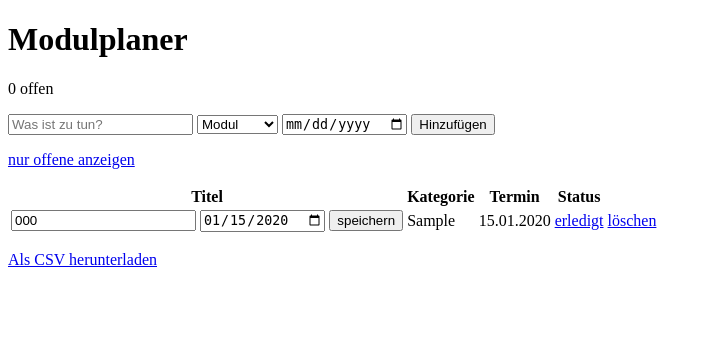
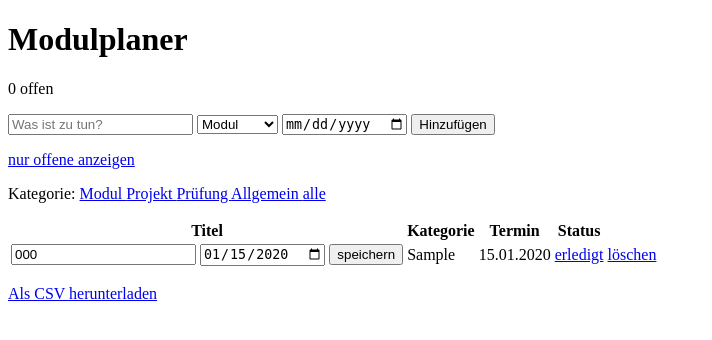
Before and after one commit to TimoMuenger/LB-324, a Flask app: page / in a window 1280 px wide. Shown: the top 340 px of the page, without its empty margins (0-712 px from the left). Run offline with Flask 3, Linux system fonts and the light colour scheme; tables that the repository leaves empty hold one stand-in row (values such as "Sample post").

Commit message:
Aufgaben koennen nach Kategorie gefiltert werden, closes #8

```diff
--- a/main.py
+++ b/main.py
@@ -18,11 +18,21 @@ with app.app_context():
 @app.route("/")
 def index():
     nur_offene = request.args.get("nur_offene") == "1"
+    kategorie = request.args.get("kategorie")
+
+    if kategorie:
+        eintraege = helper.get_nach_kategorie(kategorie)
+    elif nur_offene:
+        eintraege = helper.get_offene()
+    else:
+        eintraege = helper.get_all()
+
     return render_template(
         "index.html",
-        eintraege=helper.get_offene() if nur_offene else helper.get_all(),
+        eintraege=eintraege,
         kategorien=helper.KATEGORIEN,
         nur_offene=nur_offene,
+        kategorie=kategorie,
         anzahl_offen=helper.anzahl_offen(),
     )
 
--- a/templates/index.html
+++ b/templates/index.html
@@ -12,8 +12,8 @@
     <form action="/add" method="post">
       <input type="text" name="titel" placeholder="Was ist zu tun?" required />
       <select name="kategorie">
-        {% for kategorie in kategorien %}
-        <option value="{{ kategorie }}">{{ kategorie }}</option>
+        {% for eine_kategorie in kategorien %}
+        <option value="{{ eine_kategorie }}">{{ eine_kategorie }}</option>
         {% endfor %}
       </select>
       <input type="date" name="termin" />
@@ -25,6 +25,17 @@
     {% else %}
     <p><a href="/?nur_offene=1">nur offene anzeigen</a></p>
     {% endif %}
+
+    <p>
+        Kategorie:
+        {% for eine_kategorie in kategorien %}
+        <a href="/?kategorie={{ eine_kategorie }}">
+            {% if kategorie == eine_kategorie %}<strong>{{ eine_kategorie }}</strong>
+            {% else %}{{ eine_kategorie }}{% endif %}
+        </a>
+        {% endfor %}
+        <a href="/">alle</a>
+    </p>
 
     <table>
       <tr>
```
Also changed, not shown: test_main.py (+14 -0 lines).
